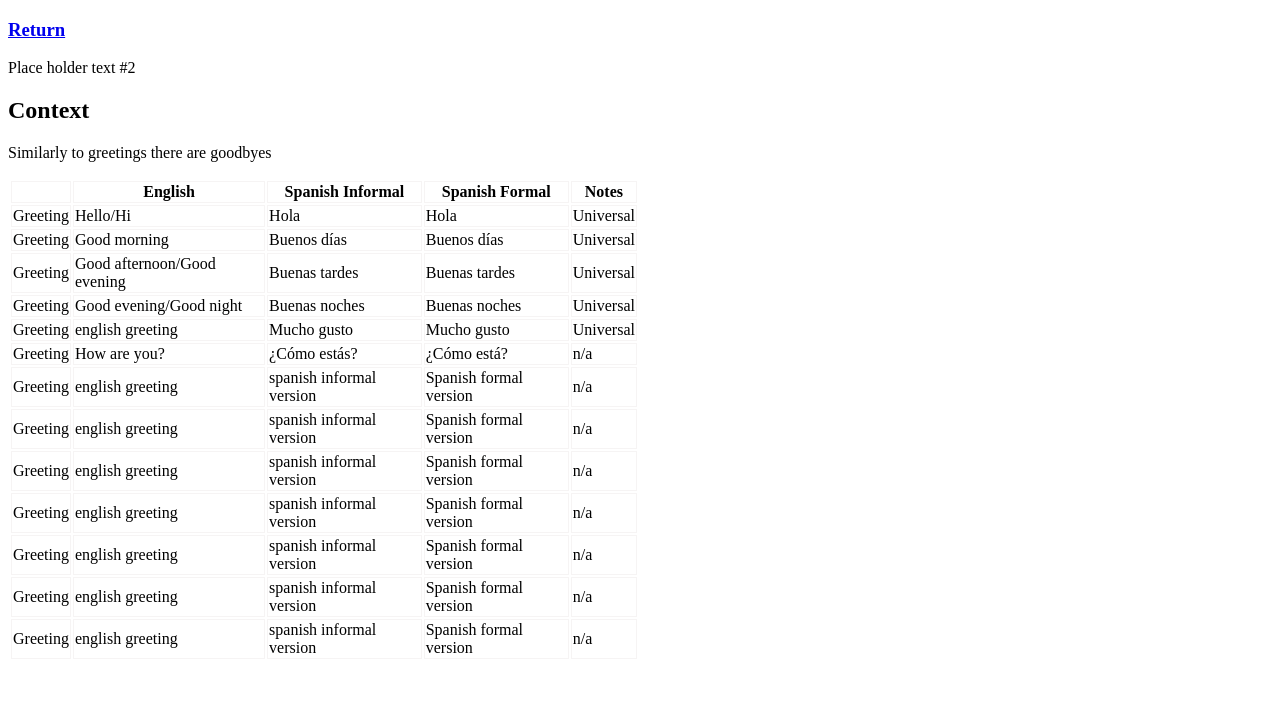
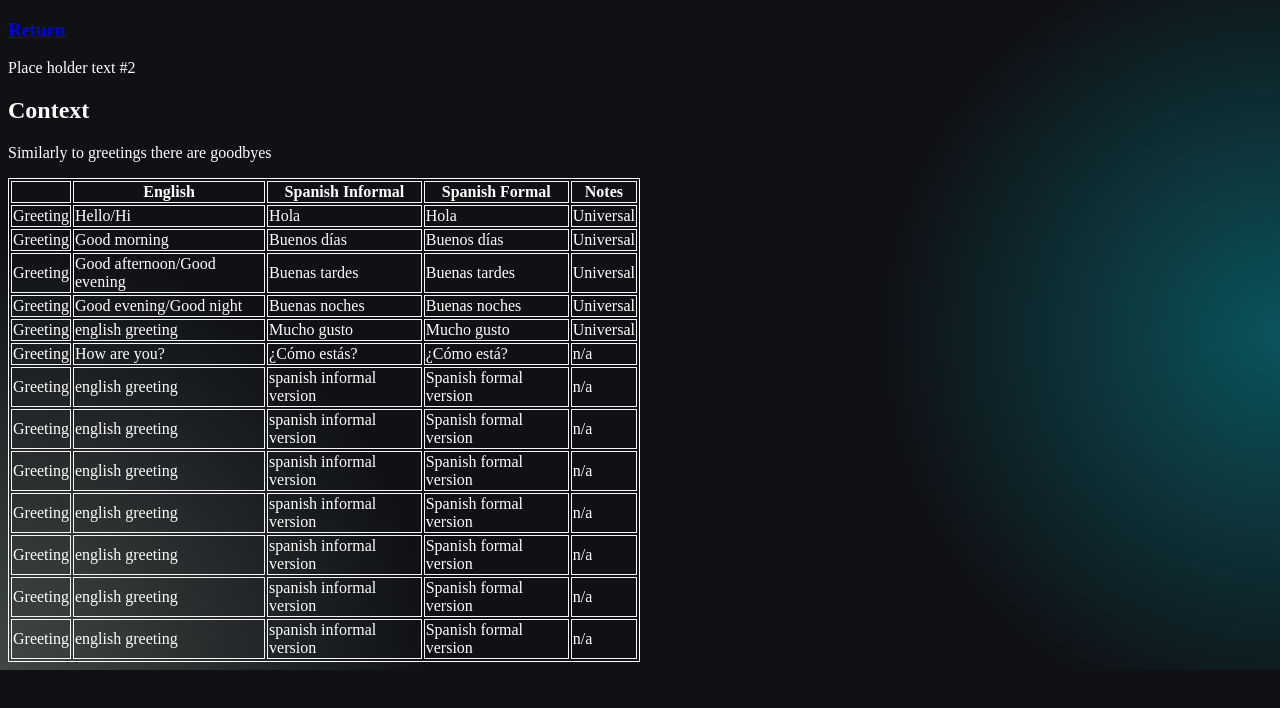
Before and after one commit to Snacks0515/Personal-Goal-Spanish-site, a plain HTML site: page Goodbyes.html in a window 1280 px wide. Drawn offline with Linux system fonts and the light colour scheme.

Commit message:
1st at home

```diff
--- a/Spanish.css
+++ b/Spanish.css
@@ -47,7 +47,7 @@ video {
 }
 
 
-/*below is css for the greetings and partially the goodbyes pages*/
+/*below is css for the greetings page*/
 body.greetings {
   color: #ffffff;
 }
@@ -65,7 +65,6 @@ body.greetings {
         background-size: cover;
 }
 
-/*need to change table colors so that it is viewable*/
 table {
   border: solid 1px white;
 }
@@ -77,3 +76,21 @@ table th {
 table td {
   border: solid 1px rgb(246, 244, 244);
 }
+
+/*below is the css for the goodbyes page*/
+body.goodbyes {
+  color: #ffffff;
+}
+
+:root{
+      --bg:#0f1115;
+    }
+
+    body.goodbyes{
+      background:
+        radial-gradient(circle at bottom left, rgba(179, 195, 182, 0.3), transparent 30%),
+        radial-gradient(circle at right, rgba(0, 238, 255, 0.3), transparent 30%),
+        var(--bg);
+        background-repeat: no-repeat;
+        background-size: cover;
+}
```
